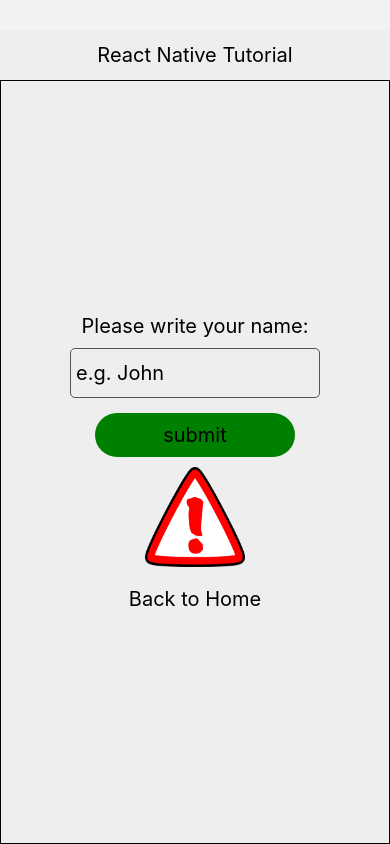
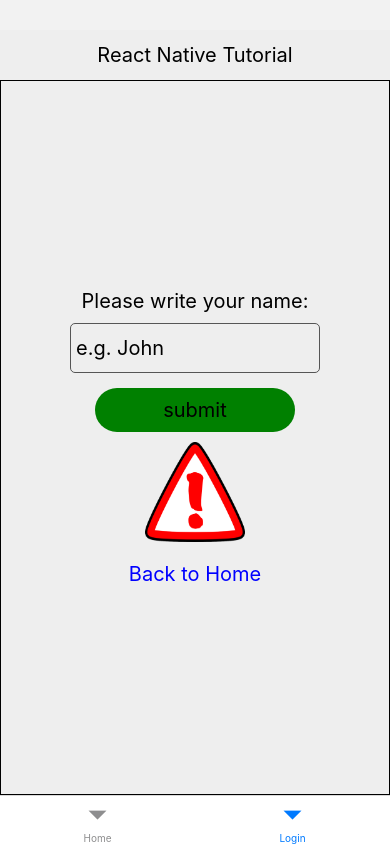
Before and after one commit to NightClover-code/learning-react-native, a React Native app: screen /Login in a window 390 px wide. Built offline with nearby package versions, Linux system fonts and the light colour scheme.

Commit message:
feat: using bottom tab navigator

```diff
--- a/App.tsx
+++ b/App.tsx
@@ -1,31 +1,6 @@
-import { NavigationContainer } from '@react-navigation/native';
-import { createStackNavigator } from '@react-navigation/stack';
-import Home from './screens/Home';
-import Login from './screens/Login';
-import Header from './src/components/Header';
-
-export type RootStackParamList = {
-  Login: undefined;
-  Home: undefined;
-};
+import RootStack from './src/navigators/RootStack';
+import RootBottomTab from './src/navigators/RootTab';
 
 export default function App() {
-  const Stack = createStackNavigator<RootStackParamList>();
-
-  return (
-    <NavigationContainer>
-      <Stack.Navigator initialRouteName="Home">
-        <Stack.Screen
-          name="Home"
-          component={Home}
-          options={{ header: () => <Header /> }}
-        />
-        <Stack.Screen
-          name="Login"
-          component={Login}
-          options={{ header: () => <Header /> }}
-        />
-      </Stack.Navigator>
-    </NavigationContainer>
-  );
+  return <RootBottomTab />;
 }
--- a/package.json
+++ b/package.json
@@ -10,6 +10,7 @@
     "eject": "expo eject"
   },
   "dependencies": {
+    "@react-navigation/bottom-tabs": "^6.3.2",
     "@react-navigation/native": "^6.0.11",
     "@react-navigation/stack": "^6.2.2",
     "expo": "~45.0.0",
--- /dev/null
+++ b/src/navigators/RootStack.tsx
@@ -0,0 +1,31 @@
+import { NavigationContainer } from '@react-navigation/native';
+import { createStackNavigator } from '@react-navigation/stack';
+import Home from '../screens/Home';
+import Login from '../screens/Login';
+import Header from '../components/Header';
+
+export type RootStackParamList = {
+  Login: undefined;
+  Home: undefined;
+};
+
+const Stack = createStackNavigator<RootStackParamList>();
+
+export default function RootStack() {
+  return (
+    <NavigationContainer>
+      <Stack.Navigator initialRouteName="Home">
+        <Stack.Screen
+          name="Home"
+          component={Home}
+          options={{ header: () => <Header /> }}
+        />
+        <Stack.Screen
+          name="Login"
+          component={Login}
+          options={{ header: () => <Header /> }}
+        />
+      </Stack.Navigator>
+    </NavigationContainer>
+  );
+}
--- /dev/null
+++ b/src/navigators/RootTab.tsx
@@ -0,0 +1,31 @@
+import { NavigationContainer } from '@react-navigation/native';
+import Home from '../screens/Home';
+import Login from '../screens/Login';
+import Header from '../components/Header';
+import { createBottomTabNavigator } from '@react-navigation/bottom-tabs';
+
+export type RootStackParamList = {
+  Login: undefined;
+  Home: undefined;
+};
+
+const Tab = createBottomTabNavigator<RootStackParamList>();
+
+export default function RootBottomTab() {
+  return (
+    <NavigationContainer>
+      <Tab.Navigator initialRouteName="Home">
+        <Tab.Screen
+          name="Home"
+          component={Home}
+          options={{ header: () => <Header /> }}
+        />
+        <Tab.Screen
+          name="Login"
+          component={Login}
+          options={{ header: () => <Header /> }}
+        />
+      </Tab.Navigator>
+    </NavigationContainer>
+  );
+}
--- a/screens/Home.tsx
+++ b/src/screens/Home.tsx
@@ -1,7 +1,8 @@
 import { StackScreenProps } from '@react-navigation/stack';
+import { StatusBar } from 'expo-status-bar';
 import { FC } from 'react';
 import { Pressable, StyleSheet, Text, View } from 'react-native';
-import { RootStackParamList } from '../App';
+import { RootStackParamList } from '../navigators/RootStack';
 
 type HomeProps = StackScreenProps<RootStackParamList, 'Home'>;
 
@@ -12,10 +13,12 @@ const Home: FC<HomeProps> = ({ navigation }) => {
 
   return (
     <View style={styles.container}>
+      <StatusBar style="dark" />
+
       <Text style={styles.text}>Welcome to the React Native Tutorial!</Text>
 
       <Pressable onPress={onPressNavigateHandler}>
-        <Text style={styles.text}>Login</Text>
+        <Text style={{ ...styles.text, color: 'blue' }}>Login</Text>
       </Pressable>
     </View>
   );
@@ -31,7 +34,6 @@ const styles = StyleSheet.create({
     justifyContent: 'center',
   },
   text: {
-    color: '#000',
     fontSize: 20,
     textAlign: 'center',
     margin: 10,
--- a/screens/Login.tsx
+++ b/src/screens/Login.tsx
@@ -10,8 +10,8 @@ import {
   TextInput,
   View,
 } from 'react-native';
-import { RootStackParamList } from '../App';
-import CustomButton from '../src/components/CustomButton';
+import { RootStackParamList } from '../navigators/RootStack';
+import CustomButton from '../components/CustomButton';
 
 type LoginProps = StackScreenProps<RootStackParamList, 'Login'>;
 
@@ -69,19 +69,19 @@ const Login: FC<LoginProps> = ({ navigation }) => {
           <Image
             resizeMode="stretch"
             style={styles.image}
-            source={require('../assets/done.png')}
+            source={require('../../assets/done.png')}
           />
         </>
       ) : (
         <Image
           resizeMode="stretch"
           style={styles.image}
-          source={require('../assets/error.png')}
+          source={require('../../assets/error.png')}
         />
       )}
 
       <Pressable onPress={onPressNavigateHandler}>
-        <Text style={styles.text}>Back to Home</Text>
+        <Text style={{ ...styles.text, color: 'blue' }}>Back to Home</Text>
       </Pressable>
     </View>
   );
```
Also changed, not shown: 1 other file (tests, documents, lock files or other folders).
